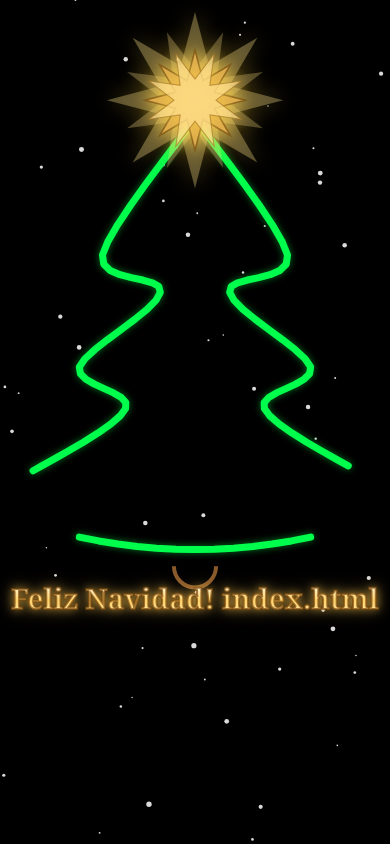
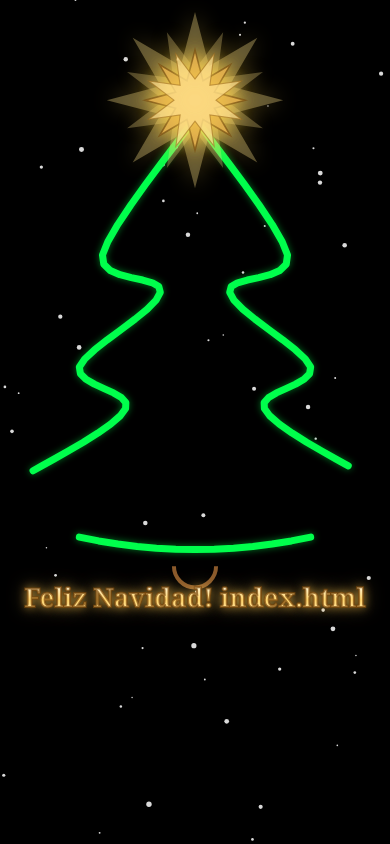
Before and after one commit to JimMendoza/navidad, a plain HTML site: page index.html in a window 390 px wide. Drawn offline with Linux system fonts and the light colour scheme.

Commit message:
refactor

```diff
--- a/app.js
+++ b/app.js
@@ -43,6 +43,44 @@ if (caption) {
   caption.style.display = "none";
 }
 document.title = nombreURL ? `Feliz Navidad ${nombreURL}` : "Feliz Navidad";
+
+let estadoTexto = {
+  valor: "",
+  anchoLimite: 0,
+  ratio: 0,
+  tamano: 0,
+  anchoPx: 0,
+};
+
+function calcularTextoResponsivo(texto, tamBaseCss, anchoMaxCss) {
+  const necesita =
+    texto !== estadoTexto.valor ||
+    anchoMaxCss !== estadoTexto.anchoLimite ||
+    ratioPixeles !== estadoTexto.ratio;
+
+  if (!necesita) return estadoTexto;
+
+  let tam = tamBaseCss;
+  const tamMin = 20;
+  let anchoPx = 0;
+
+  while (tam >= tamMin) {
+    contexto.font = `700 ${tam * ratioPixeles}px "Georgia", "Times New Roman", serif`;
+    anchoPx = contexto.measureText(texto).width;
+    if (anchoPx <= anchoMaxCss * ratioPixeles) break;
+    tam -= 2;
+  }
+
+  estadoTexto = {
+    valor: texto,
+    anchoLimite: anchoMaxCss,
+    ratio: ratioPixeles,
+    tamano: tam,
+    anchoPx,
+  };
+
+  return estadoTexto;
+}
 
 const CANTIDAD_NIEVE_BASE = 100;
 const PERFIL_CALIDAD_ALTO = {
@@ -883,7 +921,14 @@ function bucle(tiempo) {
 
   // Texto final debajo del arbol.
   contexto.save();
-  const tamanoTextoCss = Math.min(64, Math.max(28, innerWidth * 0.055));
+  const tamanoBaseCss = Math.min(64, Math.max(28, innerWidth * 0.055));
+  const anchoMaxTextoCss = innerWidth * 0.9;
+  const infoTexto = calcularTextoResponsivo(
+    textoNavidadFinal,
+    tamanoBaseCss,
+    anchoMaxTextoCss
+  );
+  const tamanoTextoCss = infoTexto.tamano;
   const yTextoCss = Math.min(
     innerHeight - tamanoTextoCss * 1.3,
     yBaseCss + altoArbolCss * 0.1
--- a/index.html
+++ b/index.html
@@ -10,7 +10,7 @@
 
 <body>
     <canvas id="c"></canvas>
-    <div class="caption">?Feliz Navidad!</div>
+    <div class="caption">?!Feliz Navidad!</div>
     <script src="./app.js"></script>
 </body>
 
```
